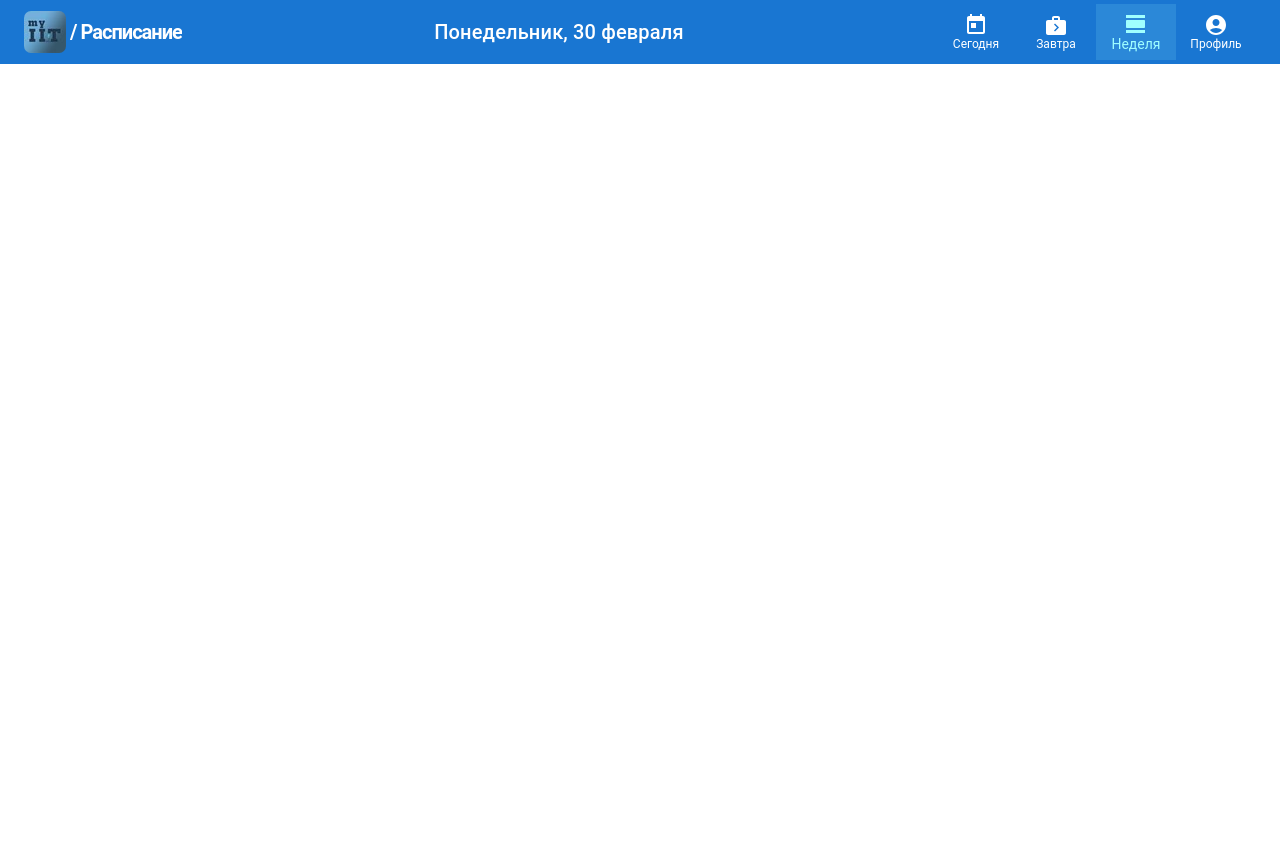
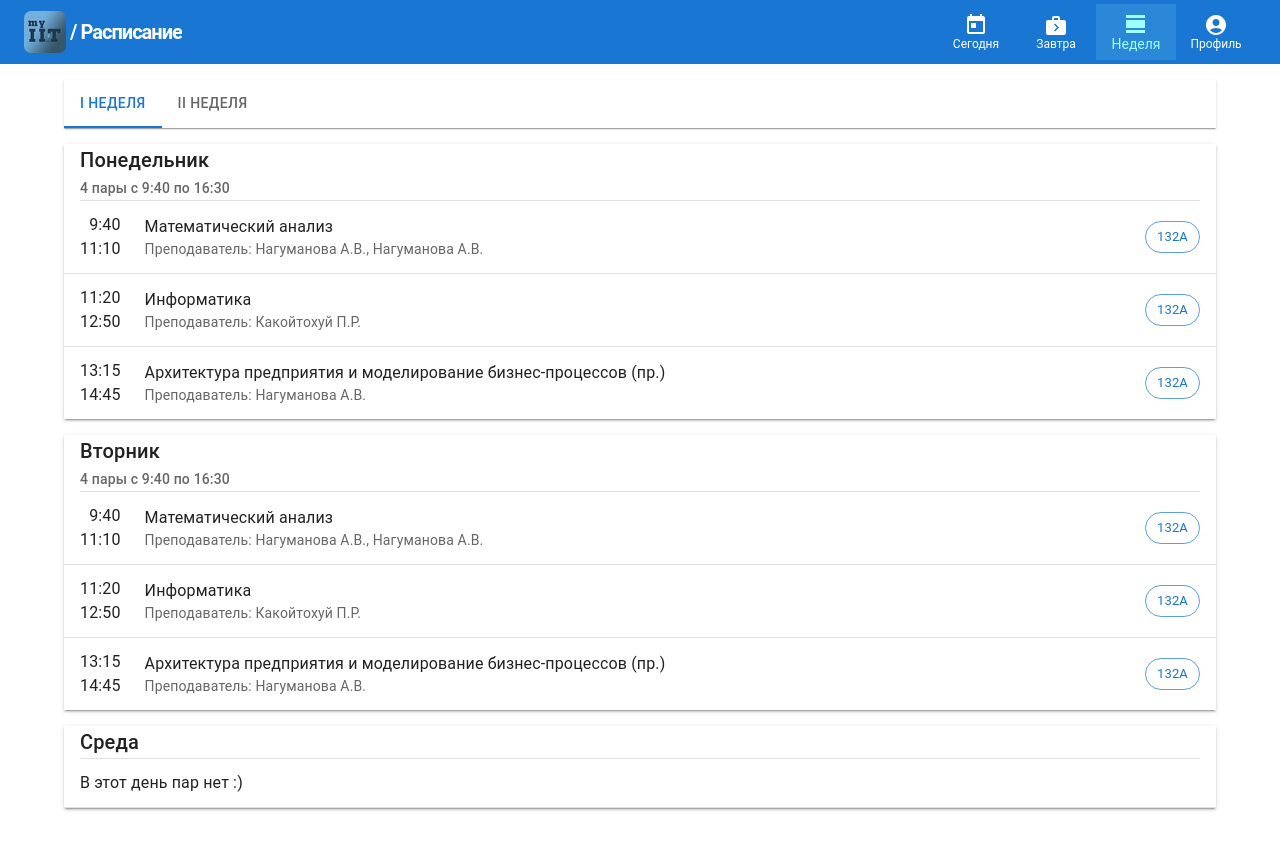
Before and after one commit to DemLog/myIIT-Timetable, a React (Create React App) app: page / in a window 1280 px wide. Both pictures are taken after a click on the button "Неделя". Shown: the top 850 px of the page. Before the commit the page ends 800 px from the top, so only its background shows below. Built offline with nearby package versions, Linux system fonts and the light colour scheme.

Commit message:
Шаблон недели

```diff
--- a/src/Components/Header.js
+++ b/src/Components/Header.js
@@ -57,7 +57,7 @@ export const Header = observer((props) => {
                     <Box sx={{display: 'flex', alignItems: "center"}}>
                         <img src={logoHeader} className="logo-header"/>
                         <Typography variant="h6" noWrap component="a" href="/" sx={{
-                            display: {xs: 'none', md: 'flex'},
+                            // display: {xs: 'none', md: 'flex'},
                             textDecoration: 'none',
                             color: 'inherit',
                             letterSpacing: "-1px",
@@ -65,11 +65,11 @@ export const Header = observer((props) => {
                         }}>
                             / Расписание</Typography>
                     </Box>
-                    <Box>
-                        <Typography variant="h6">
-                            {props.title}
-                        </Typography>
-                    </Box>
+                    {/*<Box>*/}
+                    {/*    <Typography variant="h6">*/}
+                    {/*        {props.title}*/}
+                    {/*    </Typography>*/}
+                    {/*</Box>*/}
                     <Box sx={{display: {xs: 'none', md: 'block'}}}>
                         <ThemeProvider theme={themeTabs}>
                             <BottomNavigation showLabels value={storeTabs.activeTab} onChange={handleChange}>
--- a/src/Components/TabBar.js
+++ b/src/Components/TabBar.js
@@ -19,7 +19,7 @@ export const TabBar = observer((props) => {
     };
 
     return (
-        <Paper sx={{position: 'fixed', bottom: 0, left: 0, right: 0, display: {xs: 'block', md: 'none'}}} elevation={6}>
+        <Paper sx={{position: 'fixed', zIndex: 1000, bottom: 0, left: 0, right: 0, display: {xs: 'block', md: 'none'}}} elevation={6}>
             <BottomNavigation showLabels value={storeTabs.activeTab} onChange={handleChange}>
                 <BottomNavigationAction
                     value="today"
--- a/src/Timetable/day/Day.js
+++ b/src/Timetable/day/Day.js
@@ -17,9 +17,11 @@ const Day = observer((props) => {
         <Container sx={{mt: 2}}>
             <Box sx={{boxShadow: 2}}>
                 <List disablePadding sx={{width: '100%', bgcolor: 'background.paper'}}
-                      subheader={<><ListSubheader component="div">
-                          4 пары с 9:40 по 16:30
-                      </ListSubheader><Divider variant="middle"/></>
+                      subheader={<>
+                          <Typography variant="h6" sx={{ml: 2}}>Понедельник, 29 февраля</Typography>
+                          <ListSubheader component="div" sx={{lineHeight: '24px'}}>
+                              4 пары с 9:40 по 16:30</ListSubheader>
+                          <Divider variant="middle"/></>
                       }>
                     <ListItemButton divider disabled>
                         <Box className="time-list-item">
--- a/src/Timetable/timetable.js
+++ b/src/Timetable/timetable.js
@@ -20,9 +20,10 @@ const TimeTable = observer((props) => {
             <View activeView={storeView.activeView.timetable}>
                 <Day id="today" titleHeader={{titleHeader, setTitleHeader}}/>
                 <Day id="tomorrow" titleHeader={{titleHeader, setTitleHeader}}/>
-                <Week id="firstWeek" titleHeader={{titleHeader, setTitleHeader}}/>
+                <Week id="week" titleHeader={{titleHeader, setTitleHeader}}/>
                 <Week id="secondWeek" titleHeader={{titleHeader, setTitleHeader}}/>
             </View>
+            <Toolbar/>
             <TabBar/>
         </>
     );
--- a/src/Timetable/week/Week.js
+++ b/src/Timetable/week/Week.js
@@ -1,10 +1,112 @@
 import {observer} from "mobx-react-lite";
-import {Container} from "@mui/material";
+import {
+    AppBar,
+    Box,
+    Chip,
+    Container,
+    Divider,
+    List, ListItem,
+    ListItemButton,
+    ListItemText,
+    ListSubheader, Tab, Tabs,
+    Typography
+} from "@mui/material";
 
 const Week = observer((props) => {
-
+    props.titleHeader.setTitleHeader("Первая неделя");
     return (
-        <Container sx={{mt: 2}}>
+        <Container sx={{mt: 2}} component="main">
+            <Box sx={{width: '100%', mb: 2}}>
+                <Box sx={{boxShadow: 1}}>
+                    <Tabs value={0}>
+                        <Tab label="I неделя"/>
+                        <Tab label="II неделя"/>
+                    </Tabs>
+                </Box>
+            </Box>
+            <Box sx={{boxShadow: 2, mb: 2}}>
+                <List disablePadding sx={{width: '100%', bgcolor: 'background.paper'}}
+                      subheader={<>
+                          <Typography variant="h6" sx={{ml: 2}}>Понедельник</Typography>
+                          <ListSubheader component="div" sx={{lineHeight: '24px'}}>
+                              4 пары с 9:40 по 16:30</ListSubheader>
+                          <Divider variant="middle"/></>
+                      }>
+                    <ListItem divider>
+                        <Box className="time-list-item">
+                            <Typography>9:40</Typography>
+                            <Typography>11:10</Typography>
+                        </Box>
+                        <ListItemText primary="Математический анализ"
+                                      secondary="Преподаватель: Нагуманова А.В., Нагуманова А.В."/>
+                        <Chip label="132А" color="primary" variant="outlined"/>
+                    </ListItem>
+                    <ListItem divider>
+                        <Box className="time-list-item">
+                            <Typography>11:20</Typography>
+                            <Typography>12:50</Typography>
+                        </Box>
+                        <ListItemText primary="Информатика" secondary="Преподаватель: Какойтохуй П.Р."/>
+                        <Chip sx={{ml: 1}} label="132А" color="primary" variant="outlined"/>
+                    </ListItem>
+                    <ListItem>
+                        <Box className="time-list-item">
+                            <Typography>13:15</Typography>
+                            <Typography>14:45</Typography>
+                        </Box>
+                        <ListItemText primary="Архитектура предприятия и моделирование бизнес-процессов (пр.)"
+                                      secondary="Преподаватель: Нагуманова А.В."/>
+                        <Chip sx={{ml: 1}} label="132А" color="primary" variant="outlined"/>
+                    </ListItem>
+                </List>
+            </Box>
+            <Box sx={{boxShadow: 2, mb: 2}}>
+                <List disablePadding sx={{width: '100%', bgcolor: 'background.paper'}}
+                      subheader={<>
+                          <Typography variant="h6" sx={{ml: 2}}>Вторник</Typography>
+                          <ListSubheader component="div" sx={{lineHeight: '24px'}}>
+                              4 пары с 9:40 по 16:30</ListSubheader>
+                          <Divider variant="middle"/></>
+                      }>
+                    <ListItem divider>
+                        <Box className="time-list-item">
+                            <Typography>9:40</Typography>
+                            <Typography>11:10</Typography>
+                        </Box>
+                        <ListItemText primary="Математический анализ"
+                                      secondary="Преподаватель: Нагуманова А.В., Нагуманова А.В."/>
+                        <Chip label="132А" color="primary" variant="outlined"/>
+                    </ListItem>
+                    <ListItem divider>
+                        <Box className="time-list-item">
+                            <Typography>11:20</Typography>
+                            <Typography>12:50</Typography>
+                        </Box>
+                        <ListItemText primary="Информатика" secondary="Преподаватель: Какойтохуй П.Р."/>
+                        <Chip sx={{ml: 1}} label="132А" color="primary" variant="outlined"/>
+                    </ListItem>
+                    <ListItem>
+                        <Box className="time-list-item">
+                            <Typography>13:15</Typography>
+                            <Typography>14:45</Typography>
+                        </Box>
+                        <ListItemText primary="Архитектура предприятия и моделирование бизнес-процессов (пр.)"
+                                      secondary="Преподаватель: Нагуманова А.В."/>
+                        <Chip sx={{ml: 1}} label="132А" color="primary" variant="outlined"/>
+                    </ListItem>
+                </List>
+            </Box>
+            <Box sx={{boxShadow: 2, mb: 2}}>
+                <List disablePadding sx={{width: '100%', bgcolor: 'background.paper'}}
+                      subheader={<>
+                          <Typography variant="h6" sx={{ml: 2}}>Среда</Typography>
+                          <Divider variant="middle"/></>
+                      }>
+                    <ListItem divider>
+                        <ListItemText primary="В этот день пар нет :)"/>
+                    </ListItem>
+                </List>
+            </Box>
         </Container>
     );
 });
```
